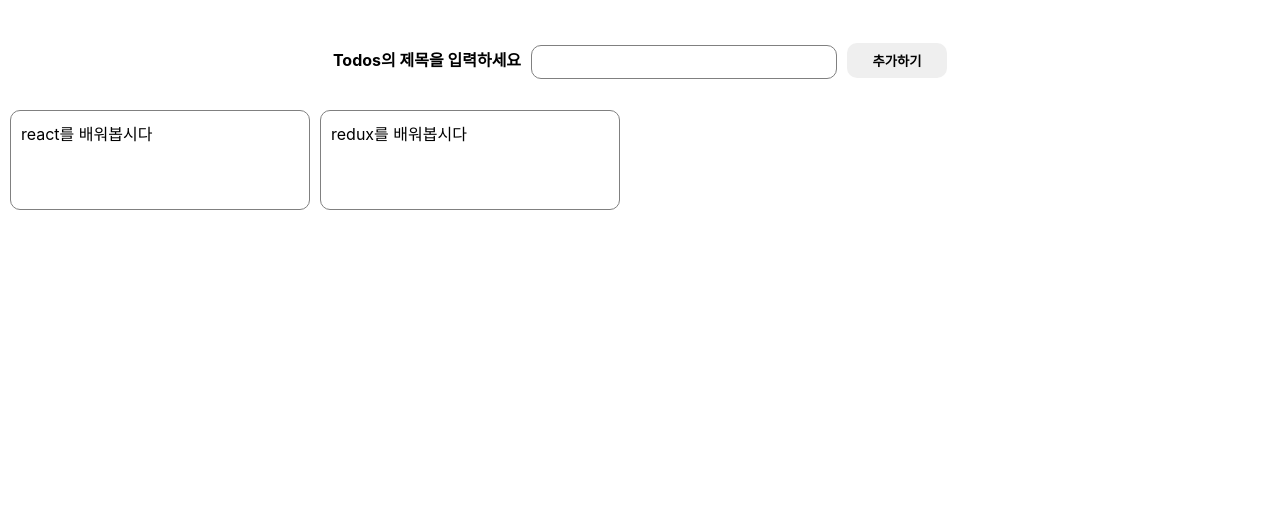
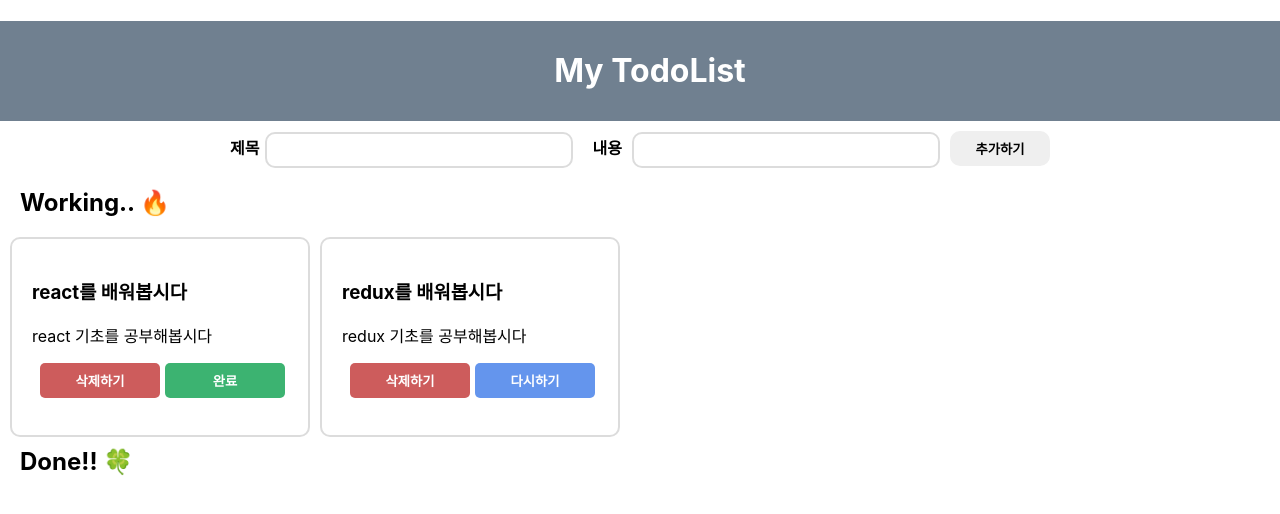
Before and after one commit to SAEMMM/Redux_TodoList, a React (Create React App) app: page / in a window 1280 px wide. Shown: the top 514 px of the page. Built offline with nearby package versions, Linux system fonts and the light colour scheme.

Commit message:
과제용으로 UI 변경

```diff
--- a/src/App.js
+++ b/src/App.js
@@ -6,10 +6,16 @@ import { addTodo } from "./redux/modules/todos";
 
 function App() {
   const [title, setTitle] = useState('')
+  const [content, setContent] = useState('')
 
-  const onChangeHandler = (e) => {
+  const onChangeTitleHandler = (e) => {
     const { value } = e.target
     setTitle(value)
+  }
+
+  const onChangeContentHandler = (e) => {
+    const { value } = e.target
+    setContent(value)
   }
 
   // const addStore = useSelector((state) => state)
@@ -24,12 +30,14 @@ function App() {
 
   // 추가하기 버튼 눌렀을 때
   const addTodoBtnHandler = () => {
-    if(title === '') return alert('Todos의 제목을 입력하세요')
+    if (title === '') return alert('Todos의 제목을 입력하세요')
 
     dispatch(addTodo(
       {
-        id: todos.length + 1,
-        title
+        id: Math.random(),
+        title,
+        content,
+        done: false
       }
     ))
   }
@@ -37,16 +45,30 @@ function App() {
   return (
     <>
       <StHeader>
-        <StHeaderSpan>Todos의 제목을 입력하세요</StHeaderSpan>
-        <StHeaderInput type="text"
-          onChange={onChangeHandler} />
+        <StHeaderTitle>My TodoList</StHeaderTitle>
+      </StHeader>
+      <StInputBox>
+        제목<StHeaderInputTitle type="text"
+          onChange={onChangeTitleHandler} />
+        내용<StHeaderInputContent type="text"
+          onChange={onChangeContentHandler} />
         <StHeaderBtn onClick={addTodoBtnHandler}>추가하기</StHeaderBtn>
-      </StHeader>
+      </StInputBox>
 
       <StBody>
+        <StBodyWorking>Working.. 🔥</StBodyWorking>
         {todos.map((todo) => (
-          <StBodyTodo key={todo.id}>{todo.title}</StBodyTodo>
+          <StBodyTodo key={todo.id}>
+            <h3>{todo.title}</h3>
+            <p>{todo.content}</p>
+            <StBodyBtnDiv>
+              <StBodyBtn bg='IndianRed'>삭제하기</StBodyBtn>
+              <StBodyBtn bg={todo.done === true ? 'CornflowerBlue' : 'MediumSeaGreen'}>
+                {todo.done === true ? '다시하기' : '완료'}</StBodyBtn>
+            </StBodyBtnDiv>
+          </StBodyTodo>
         ))}
+        <StBodyDone>Done!! 🍀</StBodyDone>
       </StBody>
     </>
 
@@ -60,17 +82,33 @@ const StHeader = styled.div`
   height: 100px;
   margin-top: 10px;
   text-align: center;
+  background-color: SlateGrey;
+`
+const StHeaderTitle = styled.h1`
+  text-align: center;
   line-height: 100px;
+  margin-left: 20px;
+  color: white;
 `
-const StHeaderSpan = styled.span`
+const StInputBox = styled.div`
+  text-align: center;
+  margin-top: 10px;
   font-weight: bold;
 `
 
-const StHeaderInput = styled.input`
+const StHeaderInputTitle = styled.input`
   width: 300px;
   height: 30px;
   border-radius: 10px;
-  border: 1px solid gray;
+  border: 2px solid Gainsboro;
+  margin-left: 5px;
+  margin-right: 20px;
+`
+const StHeaderInputContent = styled.input`
+  width: 300px;
+  height: 30px;
+  border-radius: 10px;
+  border: 2px solid Gainsboro;
   margin-left: 10px;
 `
 
@@ -89,12 +127,36 @@ const StBody = styled.div`
 
 const StBodyTodo = styled.div`
   width: 300px;
-  height: 100px;
-  border: 1px solid gray;
+  height: 200px;
+  border: 2px solid Gainsboro;
   border-radius: 10px;
   margin-left: 10px;
   margin-bottom: 10px;
   float: left;
   box-sizing: border-box;
-  padding: 10px;
+  padding: 20px;
 `
+
+const StBodyBtnDiv = styled.div`
+  text-align: center;
+`
+
+const StBodyBtn = styled.button`
+  width: 120px;
+  height: 35px;
+  margin-left: 5px;
+  border: none;
+  border-radius: 5px;
+  background-color: ${props => props.bg};
+  color: white;
+  font-weight: bold;
+`
+
+const StBodyWorking = styled.h2`
+  margin-left: 20px;
+`
+
+const StBodyDone = styled.h2`
+  margin-left: 20px;
+  clear: both;
+`
--- a/src/redux/modules/todos.js
+++ b/src/redux/modules/todos.js
@@ -15,10 +15,14 @@ const initialState = {
         {
             id: 1,
             title: 'react를 배워봅시다',
+            content: 'react 기초를 공부해봅시다',
+            done: false,
         },
         {
             id: 2,
             title: 'redux를 배워봅시다',
+            content: 'redux 기초를 공부해봅시다',
+            done: true,
         },
     ],
 }
```
Also changed, not shown: src/App.css (deleted, +0 -38 lines).
